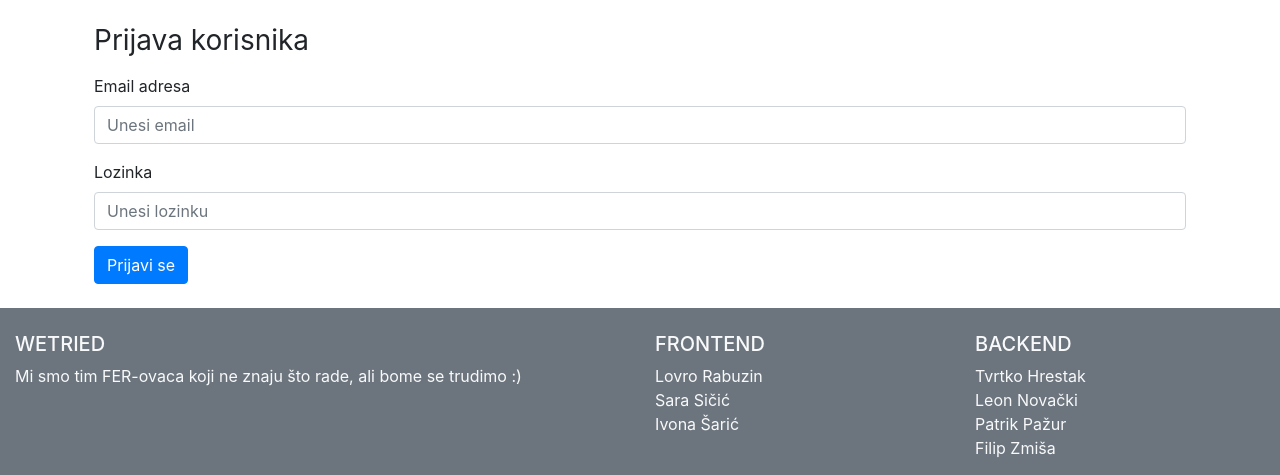
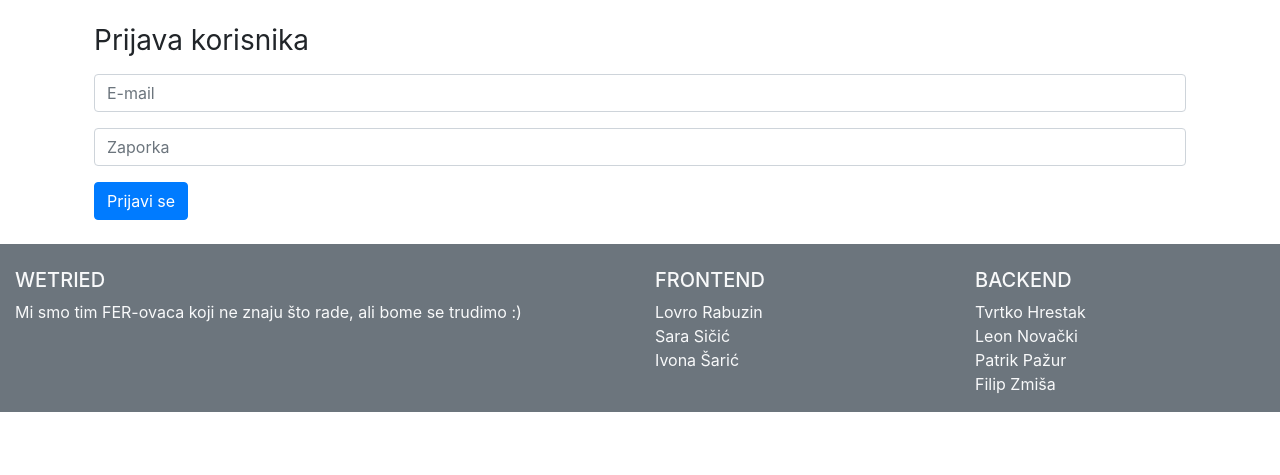
Before and after one commit to LRabuzin/MaketaShop, a Django app: page /maketashop/login/ in a window 1280 px wide. Shown: the part 64-539 px from the top of the page. Run offline with Django 3.2, Linux system fonts and the light colour scheme.

Commit message:
Login form

```diff
--- a/izvorniKod/djangoServer/maketashop/forms.py
+++ b/izvorniKod/djangoServer/maketashop/forms.py
@@ -8,3 +8,7 @@ class SignupForm(forms.Form):
     pass1 = forms.CharField(max_length=32, widget=forms.PasswordInput(attrs={'placeholder': 'Zaporka', 'class':'form-control my-input'}))
     pass2 = forms.CharField(max_length=32, widget=forms.PasswordInput(attrs={'placeholder': 'Ponovljena zaporka', 'class':'form-control my-input'}))
     phone = forms.CharField(max_length=100, widget=forms.TextInput(attrs={'placeholder': 'Telefonski broj', 'class':'form-control my-input'}))
+
+class LoginForm(forms.Form):
+    email = forms.EmailField(label="E-mail", widget=forms.TextInput(attrs={'placeholder': 'E-mail', 'class':'form-control'}))
+    pass1 = forms.CharField(label="Zaporka", max_length=32, widget=forms.PasswordInput(attrs={'placeholder': 'Zaporka', 'class':'form-control'}))
--- a/izvorniKod/djangoServer/maketashop/templates/maketashop/login.html
+++ b/izvorniKod/djangoServer/maketashop/templates/maketashop/login.html
@@ -6,13 +6,12 @@
 			{% csrf_token %}
 		  <div class="form-group">
 		  <h1 class="h3 mb-3 font-weight-normal">Prijava korisnika</h1>
-			<label for="exampleInputEmail1">Email adresa</label>
-			<input type="email" class="form-control" id="exampleInputEmail1" aria-describedby="emailHelp" name = "exampleInputEmail1" placeholder="Unesi email">
-
+		  	{{ form.email.errors }}
+		  	{{ form.email }}
 		  </div>
 		  <div class="form-group">
-			<label for="exampleInputPassword1">Lozinka</label>
-			<input type="password" class="form-control" id="exampleInputPassword1" name = "exampleInputPassword1" placeholder="Unesi lozinku">
+			{{ form.pass1.errors }}
+			{{ form.pass1 }}
 		  </div>
 
 		  <button type="submit" class="btn btn-primary">Prijavi se</button>
--- a/izvorniKod/djangoServer/maketashop/views/LoginView.py
+++ b/izvorniKod/djangoServer/maketashop/views/LoginView.py
@@ -3,16 +3,20 @@ from django.views.generic import View
 from django.shortcuts import render
 from django.urls import reverse
 from maketashop.models import Korisnik
+from ..forms import LoginForm
 
 class Login(View):
    model_class = Korisnik
    template_name ="maketashop/login.html"
+
    def get(self, request):
+      form = LoginForm()
       if 'user' not in request.session:
          return render(request, self.template_name, {
             'title': "login",
             'link_active': "login",
-            'empty_head': False
+            'empty_head': False,
+            'form' : form
             })
       else:
          return HttpResponseRedirect(reverse('index'))
```
